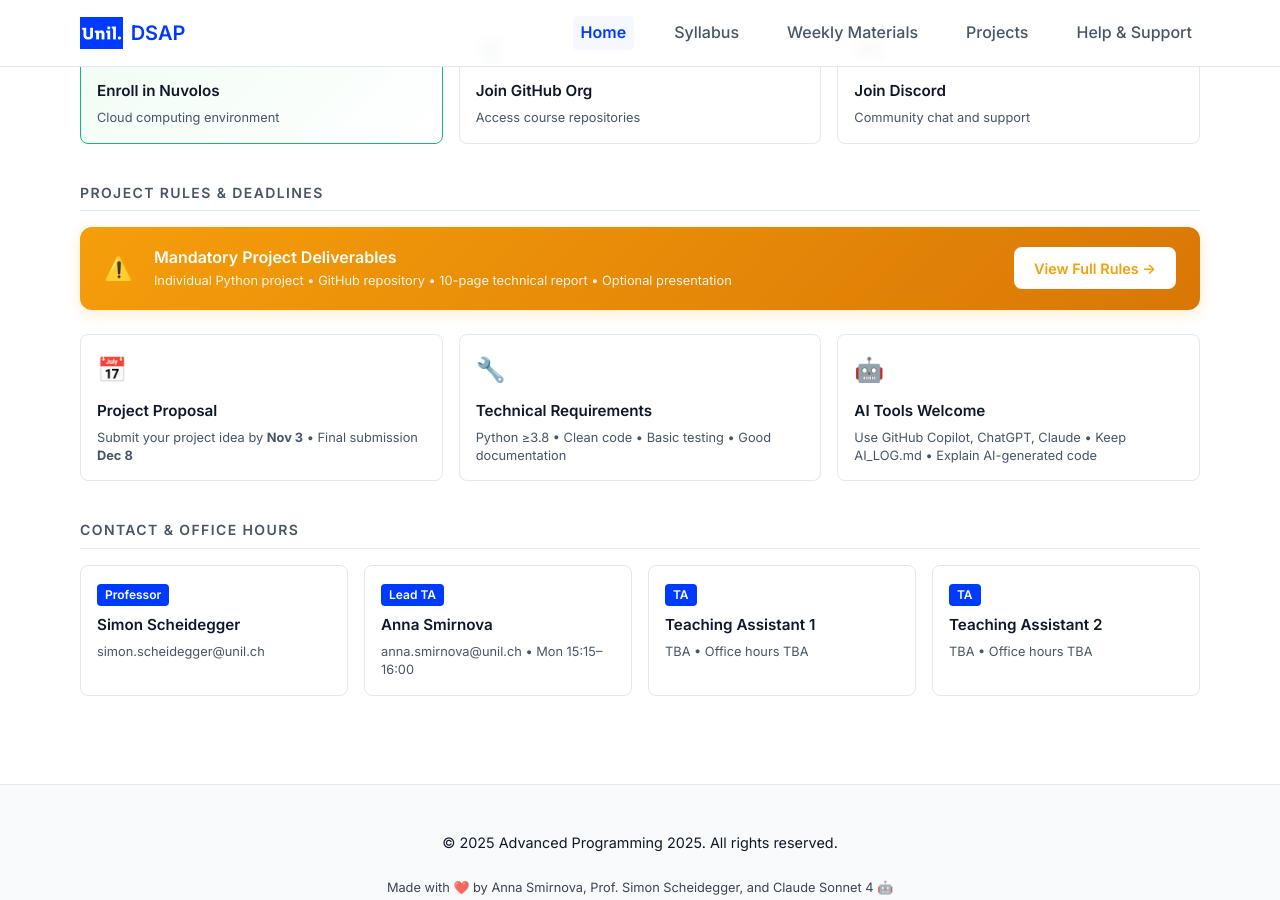
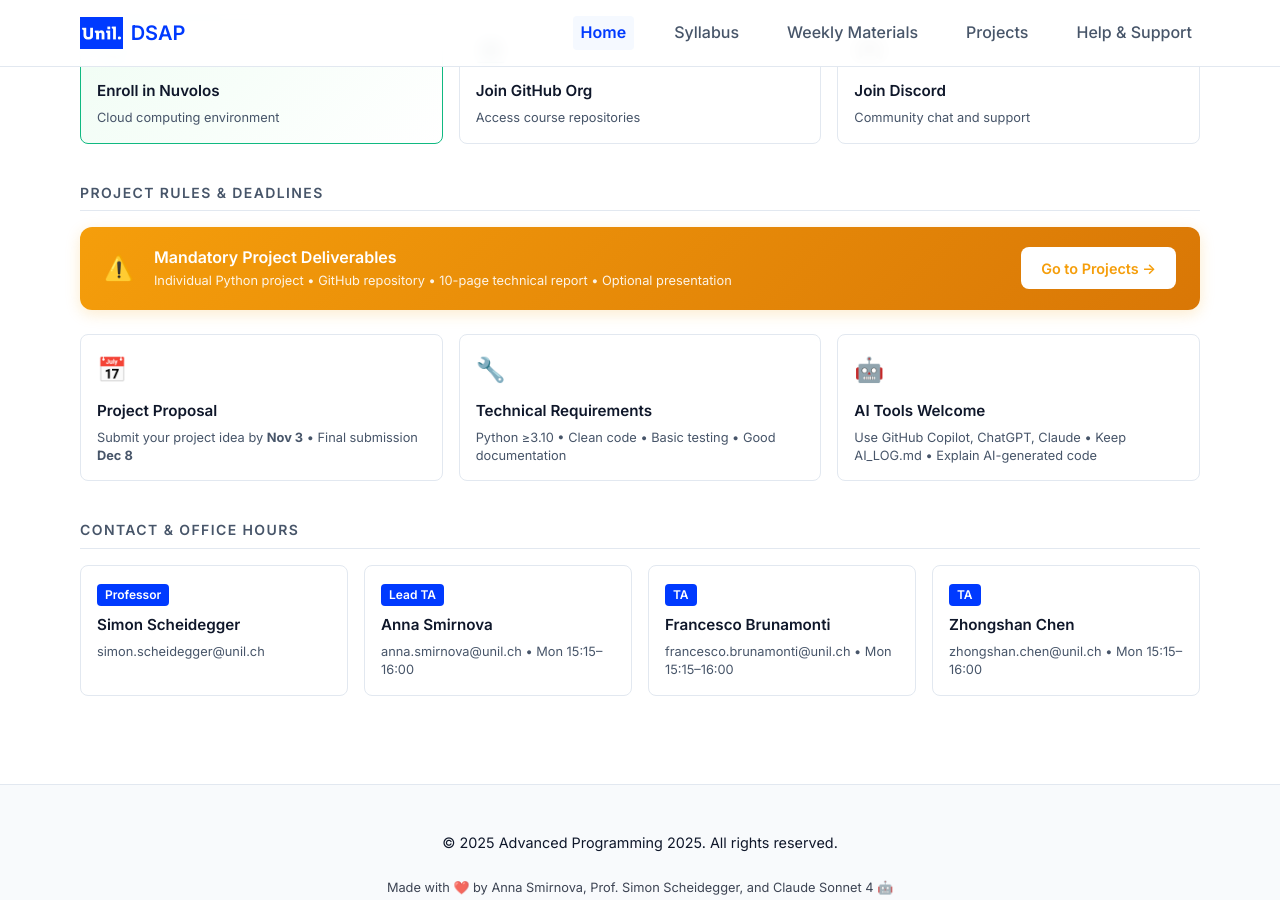
Before and after one commit to ap-unil-2025/course-materials, a Jekyll site: the page built from docs/index.html, in a window 1280 px wide and 900 px high, scrolled down 581 px. Built offline with Jekyll 4.4.1, drawn with Linux system fonts in a browser that asks for light colours.

Commit message:
Update course website with TAs and improve content
- Added Francesco Brunamonti and Zhongshan Chen as TAs to index page
- Updated subtitle text on all pages to be more descriptive
- Changed project rules link to redirect to projects page (avoid missed content)
- Updated Python version requirement from 3.8 to 3.10
- Moved free-topic project to top of projects page (recommended option)
- Changed proposal requirement from one-page to 200 words
- Added note about developing unique project ideas (not just ChatGPT suggestions)
- Simplified course-materials README to just describe the repo purpose

🤖 Generated with Claude Code

Co-Authored-By: Claude <noreply@anthropic.com>

```diff
--- a/docs/index.html
+++ b/docs/index.html
@@ -86,7 +86,7 @@ layout: default
           <p>Individual Python project • GitHub repository • 10-page technical report • Optional presentation</p>
         </div>
       </div>
-      <a href="{{ '/INDIVIDUAL_PROJECT_RULES' | relative_url }}" class="rules-banner-btn">View Full Rules →</a>
+      <a href="{{ '/projects/' | relative_url }}" class="rules-banner-btn">Go to Projects →</a>
     </div>
 
     <div class="key-rules-grid">
@@ -100,7 +100,7 @@ layout: default
       <div class="key-rule-item">
         <div class="key-rule-icon">🔧</div>
         <h4>Technical Requirements</h4>
-        <p>Python ≥3.8 • Clean code • Basic testing • Good documentation</p>
+        <p>Python ≥3.10 • Clean code • Basic testing • Good documentation</p>
       </div>
 
       <div class="key-rule-item">
@@ -133,20 +133,20 @@ layout: default
         <p>anna.smirnova@unil.ch • Mon 15:15–16:00</p>
       </a>
 
-      <a href="mailto:ta1@unil.ch" class="contact-item">
+      <a href="mailto:francesco.brunamonti@unil.ch" class="contact-item">
         <div class="contact-header">
           <span class="contact-role">TA</span>
         </div>
-        <h4>Teaching Assistant 1</h4>
-        <p>TBA • Office hours TBA</p>
+        <h4>Francesco Brunamonti</h4>
+        <p>francesco.brunamonti@unil.ch • Mon 15:15–16:00</p>
       </a>
 
-      <a href="mailto:ta2@unil.ch" class="contact-item">
+      <a href="mailto:zhongshan.chen@unil.ch" class="contact-item">
         <div class="contact-header">
           <span class="contact-role">TA</span>
         </div>
-        <h4>Teaching Assistant 2</h4>
-        <p>TBA • Office hours TBA</p>
+        <h4>Zhongshan Chen</h4>
+        <p>zhongshan.chen@unil.ch • Mon 15:15–16:00</p>
       </a>
 
     </div>
```
Also changed, not shown: docs/help-support.md (+1 -1 lines), docs/projects.html (+37 -35 lines), docs/syllabus.md (+1 -1 lines), docs/weekly-materials.md (+1 -1 lines), README.md.
